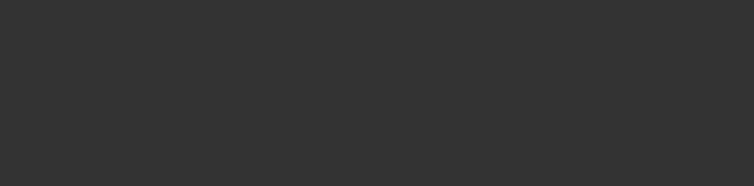
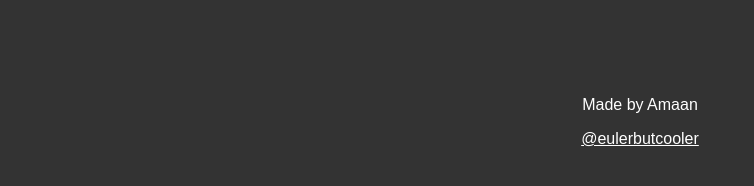
Before and after one commit to eulerbutcooler/Todo-app, a React (Vite) app in the folder frontend/: page / in a window 1280 px wide. Shown: the part 626-812 px from the top of the page, without its empty margins (0-754 px from the left). Built offline with nearby package versions, Linux system fonts and the light colour scheme; no server answers.

Commit message:
added a footer and css for it

```diff
--- a/frontend/src/App.css
+++ b/frontend/src/App.css
@@ -46,3 +46,23 @@ body {
 .create-todo button:hover {
   background-color: #888;
 }
+
+.footer {
+  position: fixed;
+  left: 0;
+  bottom: 0;
+  width: 100%;
+  text-align: center;
+  padding: 10px 0;
+}
+
+.footer-text,
+.footer-link {
+  color: white;
+}
+
+.footer-link:hover {
+  color: white;
+  text-shadow: 0 0 2px white, 0 0 3px white, 0 0 4px white, 0 0 5px white;
+  transition: text-shadow 0.3s ease
+}
--- a/frontend/src/App.jsx
+++ b/frontend/src/App.jsx
@@ -16,10 +16,25 @@ function App() {
     fetchTodos();
   }, [])
 
+function Footer() {
+  return (
+    <footer className='footer'>
+      <p className='footer-text' >Made by Amaan</p>
+      <p>
+        <a className='footer-link' href="https://twitter.com/eulerbutcooler" target="_blank" rel="noopener noreferrer">
+          @eulerbutcooler
+        </a>
+      </p>
+    </footer>
+  );
+}
+
+
   return (
     <div>
      <CreateTodo setTodos={setTodos}></CreateTodo>
      <Todos todos={todos} fetchTodos={fetchTodos}></Todos>
+     <Footer/>
     </div>
   )
 }
```
Lines whose indentation alone changed are shown as unchanged.
